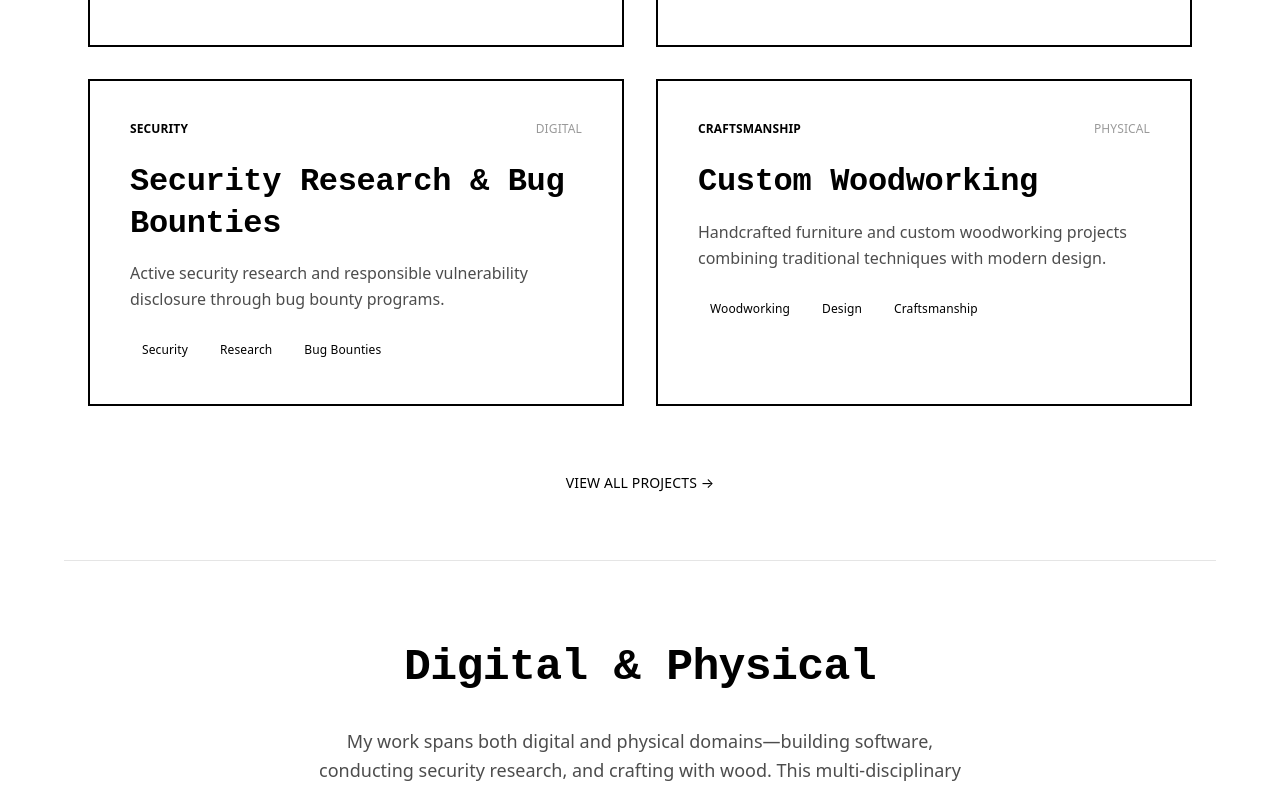
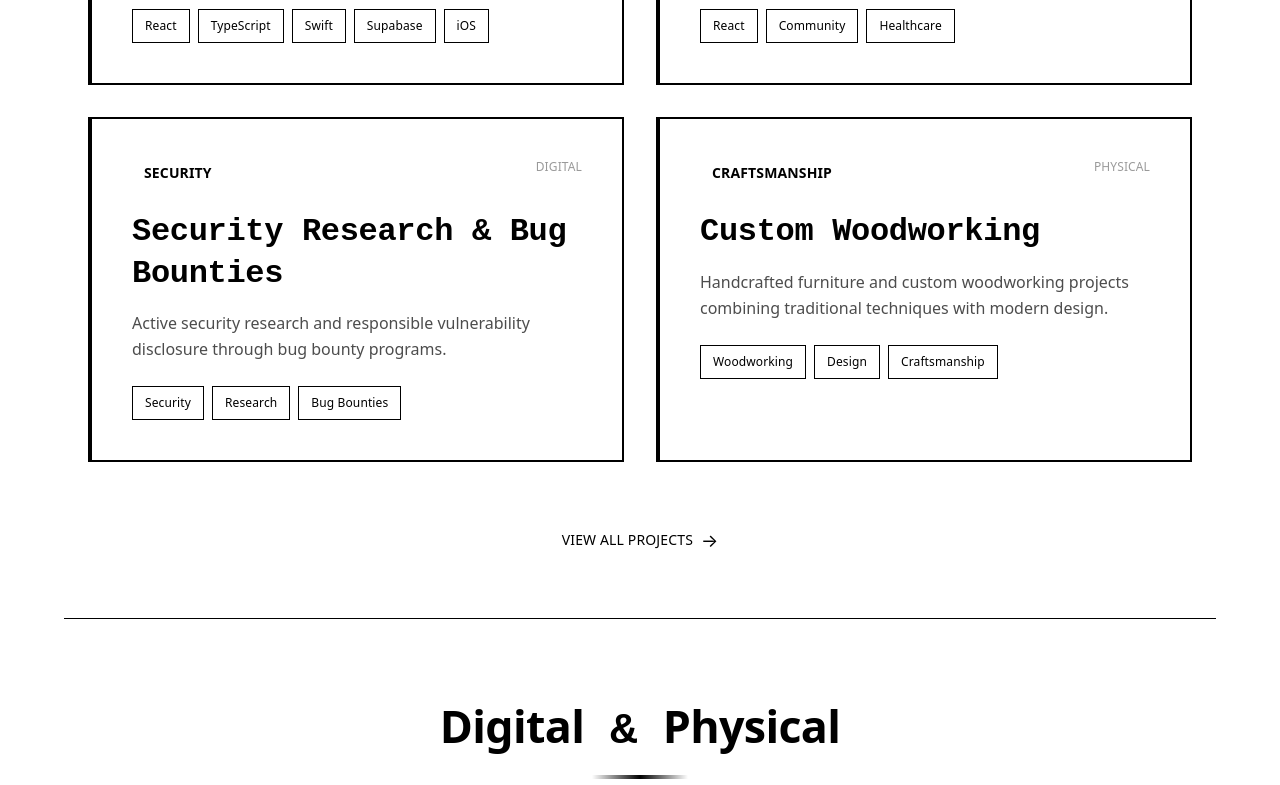
Before and after one commit to Voqii/StudioLepine, a React (Vite) app: page / in a window 1280 px wide. Shown: the part 1215-2000 px from the top of the page. Built offline with nearby package versions, Linux system fonts and the light colour scheme; a web font is replaced by a local one.

Commit message:
gfx: accent colour addition

```diff
--- a/src/pages/Home.tsx
+++ b/src/pages/Home.tsx
@@ -90,7 +90,7 @@ export default function Home() {
               <motion.div whileHover={{ scale: 1.05 }} whileTap={{ scale: 0.95 }}>
                 <Link
                   to="/work"
-                  className="inline-block font-mono text-sm font-medium uppercase tracking-wider px-8 py-4 bg-black text-white hover:bg-black/80 transition-colors duration-200"
+                  className="inline-block font-mono text-sm font-medium uppercase tracking-wider px-8 py-4 bg-accent text-white hover:bg-accent-dark transition-colors duration-200"
                 >
                   View Work
                 </Link>
@@ -98,7 +98,7 @@ export default function Home() {
               <motion.div whileHover={{ scale: 1.05 }} whileTap={{ scale: 0.95 }}>
                 <Link
                   to="/contact"
-                  className="inline-block font-mono text-sm font-medium uppercase tracking-wider px-8 py-4 border-2 border-black hover:bg-black hover:text-white transition-all duration-200"
+                  className="inline-block font-mono text-sm font-medium uppercase tracking-wider px-8 py-4 border-2 border-accent text-accent hover:bg-accent hover:text-white transition-all duration-200"
                 >
                   Get in Touch
                 </Link>
@@ -109,15 +109,18 @@ export default function Home() {
 
         {/* Featured Projects */}
         <section className="max-w-6xl mx-auto px-6 py-16 border-t border-black/10">
-          <motion.h2
-            className="font-mono text-4xl font-bold mb-16 tracking-tight"
+          <motion.div
+            className="mb-16"
             initial={{ opacity: 0, y: 20 }}
             whileInView={{ opacity: 1, y: 0 }}
             viewport={{ once: true, margin: "-100px" }}
             transition={{ duration: 0.5 }}
           >
-            Featured Work
-          </motion.h2>
+            <h2 className="font-mono text-4xl font-bold tracking-tight">
+              Featured Work
+            </h2>
+            <div className="w-24 h-1 bg-accent mt-4"></div>
+          </motion.div>
 
           <motion.div
             className="grid md:grid-cols-2 gap-8"
@@ -130,16 +133,18 @@ export default function Home() {
               <motion.div
                 key={project.id}
                 variants={staggerItem}
-                className={`border-2 p-10 transition-all duration-300 group cursor-pointer ${
+                className={`border-l-4 border-2 p-10 transition-all duration-300 group cursor-pointer ${
                   project.category === 'digital'
-                    ? 'border-steel-light/30 hover:border-steel'
-                    : 'border-accent-light/30 hover:border-accent'
+                    ? 'border-steel border-l-steel hover:border-steel-dark hover:shadow-steel/20'
+                    : 'border-accent border-l-accent hover:border-accent-dark hover:shadow-accent/20'
                 }`}
-                whileHover={{ y: -4, boxShadow: '0 4px 20px rgba(0,0,0,0.08)' }}
+                whileHover={{ y: -4, boxShadow: '0 8px 24px rgba(0,0,0,0.12)' }}
               >
                 <div className="flex items-start justify-between mb-6">
-                  <span className={`font-mono text-xs uppercase tracking-widest font-semibold ${
-                    project.category === 'digital' ? 'text-steel' : 'text-accent'
+                  <span className={`font-mono text-sm uppercase tracking-widest font-bold px-3 py-1 ${
+                    project.category === 'digital'
+                      ? 'bg-steel/15 text-steel-dark'
+                      : 'bg-accent/15 text-accent-dark'
                   }`}>
                     {project.subcategory}
                   </span>
@@ -157,10 +162,10 @@ export default function Home() {
                   {project.tags.map((tag) => (
                     <span
                       key={tag}
-                      className={`font-sans text-xs px-3 py-1.5 transition-colors ${
+                      className={`font-sans text-xs px-3 py-2 transition-all ${
                         project.category === 'digital'
-                          ? 'bg-steel/10 text-steel-dark group-hover:bg-steel/20'
-                          : 'bg-accent/10 text-accent-dark group-hover:bg-accent/20'
+                          ? 'bg-steel/20 text-steel-dark border border-steel/30 group-hover:bg-steel/30'
+                          : 'bg-accent/20 text-accent-dark border border-accent/30 group-hover:bg-accent/30'
                       }`}
                     >
                       {tag}
@@ -180,11 +185,11 @@ export default function Home() {
           >
             <Link
               to="/work"
-              className="inline-block font-mono text-sm uppercase tracking-widest hover:opacity-70 transition-opacity group"
+              className="inline-flex items-center gap-2 font-mono text-sm uppercase tracking-widest text-accent-dark hover:text-accent transition-colors group"
             >
-              View All Projects{' '}
+              View All Projects
               <motion.span
-                className="inline-block"
+                className="inline-block text-lg"
                 initial={{ x: 0 }}
                 whileHover={{ x: 4 }}
                 transition={{ duration: 0.2 }}
@@ -196,7 +201,7 @@ export default function Home() {
         </section>
 
         {/* Philosophy Section */}
-        <section className="max-w-6xl mx-auto px-6 py-20 border-t border-black/10">
+        <section className="max-w-6xl mx-auto px-6 py-20 border-t border-accent/20">
           <motion.div
             className="max-w-2xl mx-auto text-center"
             initial={{ opacity: 0, y: 20 }}
@@ -204,7 +209,11 @@ export default function Home() {
             viewport={{ once: true, margin: "-100px" }}
             transition={{ duration: 0.6 }}
           >
-            <h2 className="font-mono text-4xl font-bold mb-8 tracking-tight">Digital & Physical</h2>
+            <h2 className="font-mono text-4xl font-bold mb-4 tracking-tight">
+              <span className="text-steel-dark">Digital</span> &{' '}
+              <span className="text-accent-dark">Physical</span>
+            </h2>
+            <div className="w-24 h-1 bg-gradient-to-r from-steel via-black to-accent mx-auto mb-8"></div>
             <p className="font-sans text-lg text-black/70 leading-relaxed">
               My work spans both digital and physical domains—building software,
               conducting security research, and crafting with wood. This multi-disciplinary
```
